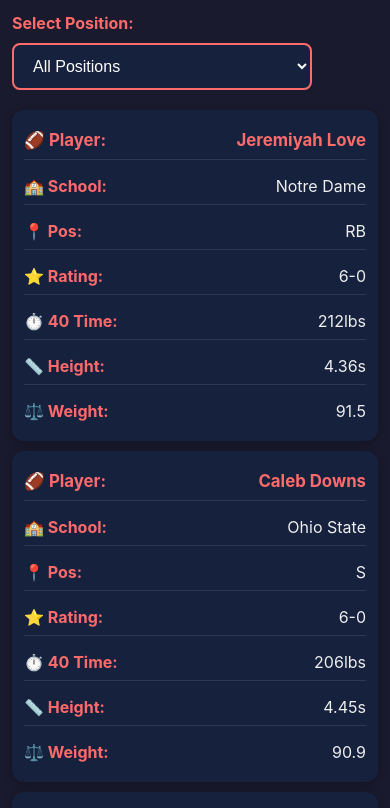
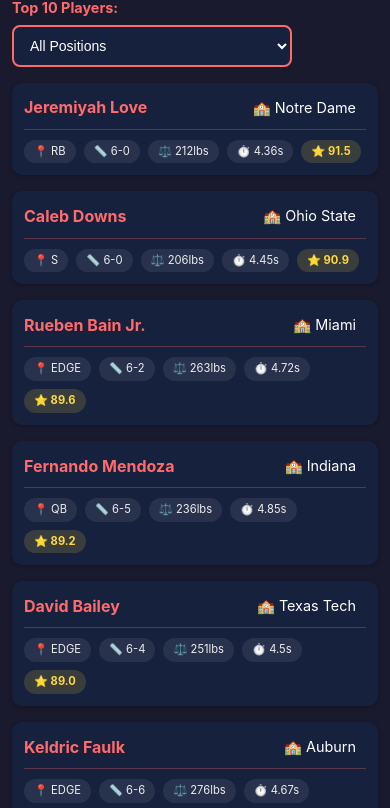
Before and after one commit to barroso2223/draftBoard2026, a plain HTML site: page index.html in a window 390 px wide. Shown: the part 57-865 px from the top of the page. Drawn offline with Linux system fonts and the light colour scheme.

Commit message:
FIX mobile view for optimized player list

```diff
--- a/app.js
+++ b/app.js
@@ -58,9 +58,9 @@ function renderTop10(position) {
         <div>Player</div>
         <div>School</div>
         <div>Pos</div>
-        <div>Height</div>
-        <div>Weight</div>
-        <div>40 Time</div>
+        <div>Ht</div>
+        <div>Wt</div>
+        <div>40</div>
         <div>Rating</div>
       </div>
     `;
@@ -70,9 +70,9 @@ function renderTop10(position) {
         <div>Player</div>
         <div>School</div>
         <div>Pos</div>
-        <div>Height</div>
-        <div>Weight</div>
-        <div>40 Time</div>
+        <div>Ht</div>
+        <div>Wt</div>
+        <div>40</div>
         <div>Rating</div>
       </div>
     `;
@@ -85,25 +85,62 @@ function renderTop10(position) {
 
 // Render player row (ALL vs position)
 function renderPlayer(p, mode) {
+  const score = p.combined_score || p.rating || p.score || 0;
+
   if (mode === "ALL") {
     return `<div class="playerRow">
-      <div class="name">${p.name}</div>
+      <!-- DESKTOP VERSION (visible on desktop only) -->
+      <div class="desktop-only">
+        <div class="player-name">${p.name}</div>
         <div>${p.school}</div>
         <div>${p.position}</div>
-      <div>${p.height}</div>
-      <div>${p.weight}lbs</div>
-      <div>${p.forty}s</div>
-      <div>${p.combined_score}</div>
+        <div>${p.height || "—"}</div>
+        <div>${p.weight || "—"}lbs</div>
+        <div>${p.forty || "—"}s</div>
+        <div class="rating-value">${score.toFixed(1)}</div>
+      </div>
+
+      <!-- MOBILE VERSION (visible on mobile only) -->
+      <div class="mobile-only">
+        <div class="mobile-name-row">
+          <span class="mobile-player-name">${p.name}</span>
+          <span class="mobile-school">🏫 ${p.school}</span>
+        </div>
+        <div class="mobile-stats">
+          <span class="mobile-chip">📍 ${p.position}</span>
+          <span class="mobile-chip">📏 ${p.height || "—"}</span>
+          <span class="mobile-chip">⚖️ ${p.weight || "—"}lbs</span>
+          <span class="mobile-chip">⏱️ ${p.forty || "—"}s</span>
+          <span class="mobile-chip rating">⭐ ${score.toFixed(1)}</span>
+        </div>
+      </div>
     </div>`;
   }
+
+  // Position-specific view
   return `<div class="playerRow">
-        <div class="name">${p.name}</div>
+    <div class="desktop-only">
+      <div class="player-name">${p.name}</div>
       <div>${p.school}</div>
       <div>${p.position}</div>
-      <div>${p.height}</div>
-      <div>${p.weight}lbs</div>
-        <div>${p.forty}s</div>
-        <div>${p.combined_score.toFixed(1)}</div>
+      <div>${p.height || "—"}</div>
+      <div>${p.weight || "—"}lbs</div>
+      <div>${p.forty || "—"}s</div>
+      <div class="rating-value">${score.toFixed(1)}</div>
+    </div>
+    <div class="mobile-only">
+      <div class="mobile-name-row">
+        <span class="mobile-player-name">${p.name}</span>
+        <span class="mobile-school">🏫 ${p.school}</span>
+      </div>
+      <div class="mobile-stats">
+        <span class="mobile-chip">📍 ${p.position}</span>
+        <span class="mobile-chip">📏 ${p.height || "—"}</span>
+        <span class="mobile-chip">⚖️ ${p.weight || "—"}lbs</span>
+        <span class="mobile-chip">⏱️ ${p.forty || "—"}s</span>
+        <span class="mobile-chip rating">⭐ ${score.toFixed(1)}</span>
+      </div>
+    </div>
   </div>`;
 }
 
--- a/index.html
+++ b/index.html
@@ -13,7 +13,7 @@
     <h1>2026 NFL Draft Tracker</h1>
 
     <!-- Dropdown to select position -->
-    <label for="positionSelect">Select Position:</label>
+    <label for="positionSelect">Top 10 Players:</label>
     <select id="positionSelect">
       <option value="ALL">All Positions</option>
       <option value="QB">QB</option>
--- a/styles.css
+++ b/styles.css
@@ -11,146 +11,226 @@ body {
     sans-serif;
   background: #1a1a2e;
   color: #eee;
-  padding: 20px;
-  line-height: 1.5;
+  padding: 16px;
+  line-height: 1.4;
 }
 
 h1 {
-  font-size: clamp(1.5rem, 5vw, 2.5rem);
+  font-size: 1.6rem;
   text-align: center;
-  margin-bottom: 20px;
+  margin-bottom: 16px;
   color: #ff6b6b;
 }
 
 h2 {
-  font-size: clamp(1.2rem, 4vw, 1.8rem);
-  margin: 20px 0 15px 0;
-  padding-bottom: 8px;
+  font-size: 1.3rem;
+  margin: 20px 0 12px 0;
+  padding-bottom: 6px;
   border-bottom: 2px solid #ff6b6b;
 }
 
-/* Dropdown styling */
+/* Dropdown */
 label {
   display: block;
   font-weight: bold;
-  margin-bottom: 8px;
+  margin-bottom: 6px;
   color: #ff6b6b;
+  font-size: 0.9rem;
 }
 
 #positionSelect {
   width: 100%;
-  max-width: 300px;
-  padding: 12px 15px;
-  font-size: 16px;
+  max-width: 280px;
+  padding: 10px 12px;
+  font-size: 14px;
   border: 2px solid #ff6b6b;
   border-radius: 8px;
   background: #16213e;
   color: white;
   cursor: pointer;
+  margin-bottom: 16px;
+}
+
+#top10List {
+  display: flex;
+  flex-direction: column;
+  gap: 8px;
   margin-bottom: 20px;
 }
 
-#positionSelect:hover {
-  background: #1f3460;
+/* Hide mobile elements on desktop by default */
+.mobile-only {
+  display: none;
 }
 
-/* Header row styling */
-.headerRow {
-  background: #0f3460;
-  border-radius: 12px 12px 0 0;
-  padding: 12px 15px;
-  display: grid;
-  gap: 12px;
-  font-weight: bold;
-  color: #ff6b6b;
-  border-bottom: 2px solid #ff6b6b;
-  margin-bottom: 5px;
+/* DESKTOP VIEW */
+@media (min-width: 769px) {
+  .desktop-only {
+    display: contents;
   }
 
-/* Player container */
-#top10List {
-  display: flex;
-  flex-direction: column;
-  gap: 10px;
-  margin-bottom: 30px;
+  .playerRow {
+    background: #16213e;
+    border-radius: 10px;
+    box-shadow: 0 1px 4px rgba(0, 0, 0, 0.3);
   }
 
-/* Player row styling */
-.playerRow {
-  background: #16213e;
-  border-radius: 12px;
-  padding: 15px;
+  .desktop-only {
     display: grid;
-  gap: 12px;
-  transition:
-    transform 0.2s,
-    box-shadow 0.2s;
-  box-shadow: 0 2px 8px rgba(0, 0, 0, 0.3);
+    grid-template-columns: 2fr 1.5fr 0.8fr 0.6fr 0.6fr 0.7fr 0.8fr;
+    align-items: center;
+    gap: 8px;
+    padding: 12px 15px;
   }
 
   .playerRow:hover {
     transform: translateY(-2px);
-  box-shadow: 0 4px 15px rgba(255, 107, 107, 0.2);
+    box-shadow: 0 4px 12px rgba(255, 107, 107, 0.2);
   }
 
-/* Desktop: ALL view - 8 columns */
-.headerRow:first-child,
-#top10List:has(.playerRow) .playerRow {
-  grid-template-columns: 2fr 1.5fr 0.8fr 0.8fr 0.8fr 0.8fr 0.8fr 0.8fr;
+  .headerRow {
+    background: #0f3460;
+    border-radius: 10px 10px 0 0;
+    padding: 10px 15px;
+    display: grid;
+    grid-template-columns: 2fr 1.5fr 0.8fr 0.6fr 0.6fr 0.7fr 0.8fr;
+    gap: 8px;
+    font-weight: bold;
+    color: #ff6b6b;
+    border-bottom: 2px solid #ff6b6b;
+    margin-bottom: 4px;
   }
 
-/* Position-specific view - 4 columns */
-.headerRow:not(:first-child),
-#top10List:has(.playerRow:not(:has(.position))) .playerRow {
-  grid-template-columns: 2fr 1.5fr 0.8fr 0.8fr;
+  .player-name {
+    font-weight: bold;
+    color: #ff6b6b;
   }
 
-/* Name styling */
-.name {
+  .rating-value {
+    font-weight: bold;
+    color: #ffd93d;
+  }
+}
+
+/* MOBILE VIEW */
+@media (max-width: 768px) {
+  body {
+    padding: 12px;
+  }
+
+  h1 {
+    font-size: 1.4rem;
+    margin-bottom: 12px;
+  }
+
+  h2 {
+    font-size: 1.2rem;
+    margin: 16px 0 10px 0;
+  }
+
+  .headerRow {
+    display: none;
+  }
+
+  .desktop-only {
+    display: none;
+  }
+
+  .mobile-only {
+    display: block;
+  }
+
+  .playerRow {
+    background: #16213e;
+    border-radius: 10px;
+    padding: 12px;
+    margin-bottom: 8px;
+    box-shadow: 0 1px 4px rgba(0, 0, 0, 0.3);
+  }
+
+  /* Name + School row */
+  .mobile-name-row {
+    display: flex;
+    justify-content: space-between;
+    align-items: center;
+    margin-bottom: 10px;
+    padding-bottom: 8px;
+    border-bottom: 1px solid rgba(255, 107, 107, 0.3);
+  }
+
+  .mobile-player-name {
+    font-size: 1rem;
     font-weight: bold;
     color: #ff6b6b;
-  font-size: 1.05rem;
-  word-break: break-word;
-  overflow-wrap: break-word;
   }
 
-/* Individual stat cells */
-.playerRow > div,
-.headerRow > div {
-  word-break: break-word;
-  overflow-wrap: break-word;
+  .mobile-school {
+    font-size: .9rem;
+    color: white;
+    padding: 3px 10px;
+    border-radius: 20px;
   }
 
-/* Forty time special styling */
-.playerRow > div:has(40),
-.playerRow > div:nth-child(5) {
-  font-family: monospace;
+  /* Stats chips grid */
+  .mobile-stats {
+    display: flex;
+    flex-wrap: wrap;
+    gap: 8px;
+    align-items: center;
+  }
+
+  .mobile-chip {
+    display: inline-flex;
+    align-items: center;
+    gap: 4px;
+    font-size: 0.7rem;
+    padding: 4px 10px;
+    background: rgba(255, 255, 255, 0.08);
+    border-radius: 20px;
+  }
+
+  .mobile-chip.rating {
+    background: rgba(255, 217, 61, 0.15);
+    color: #ffd93d;
     font-weight: bold;
-  color: #ffd93d;
+  }
+}
+
+/* Tablet view */
+@media (min-width: 769px) and (max-width: 1024px) {
+  .desktop-only {
+    grid-template-columns: 1.8fr 1.3fr 0.7fr 0.6fr 0.6fr 0.7fr 0.8fr;
+    gap: 6px;
+    font-size: 0.85rem;
+  }
+
+  .headerRow {
+    grid-template-columns: 1.8fr 1.3fr 0.7fr 0.6fr 0.6fr 0.7fr 0.8fr;
+  }
 }
 
 /* Draft Board and Team Grades */
 #draftBoard,
 #teamGrades {
   background: #16213e;
-  border-radius: 12px;
-  padding: 20px;
+  border-radius: 10px;
+  padding: 16px;
   margin-top: 10px;
-  min-height: 100px;
+  min-height: 80px;
   text-align: center;
   color: #aaa;
+  font-size: 0.9rem;
 }
 
-/* On the clock banner */
 #onClock {
   background: #ff6b6b;
   color: #1a1a2e;
-  padding: 15px;
-  border-radius: 12px;
+  padding: 12px;
+  border-radius: 10px;
   text-align: center;
   font-weight: bold;
-  font-size: 1.2rem;
-  margin: 20px 0;
+  font-size: 1rem;
+  margin: 16px 0;
   display: none;
 }
 
@@ -158,132 +238,9 @@ label {
   display: block;
 }
 
-/* Mobile responsive */
-@media (max-width: 768px) {
-  body {
-    padding: 12px;
-  }
-
-  /* Stack everything vertically on mobile */
-  .headerRow,
-  .playerRow {
-    display: flex !important;
-    flex-direction: column;
-    gap: 8px;
-    padding: 12px;
-  }
-
-  .headerRow {
-    display: none !important; /* Hide headers on mobile */
-  }
-
-  /* Add labels to each field on mobile */
-  .playerRow > div {
-    display: flex;
-    justify-content: space-between;
-    align-items: center;
-    padding: 6px 0;
-    border-bottom: 1px solid rgba(255, 255, 255, 0.1);
-  }
-
-  .playerRow > div:last-child {
-    border-bottom: none;
-  }
-
-  /* Add labels for mobile */
-  .playerRow > div:first-child::before {
-    content: "🏈 Player: ";
-    font-weight: bold;
-    color: #ff6b6b;
-  }
-
-  .playerRow > div:nth-child(2)::before {
-    content: "🏫 School: ";
-    font-weight: bold;
-    color: #ff6b6b;
-  }
-
-  .playerRow > div:nth-child(3)::before {
-    content: "📍 Pos: ";
-    font-weight: bold;
-    color: #ff6b6b;
-  }
-
-  .playerRow > div:nth-child(4)::before {
-    content: "⭐ Rating: ";
-    font-weight: bold;
-    color: #ff6b6b;
-  }
-
-  .playerRow > div:nth-child(5)::before {
-    content: "⏱️ 40 Time: ";
-    font-weight: bold;
-    color: #ff6b6b;
-  }
-
-  .playerRow > div:nth-child(6)::before {
-    content: "📏 Height: ";
-    font-weight: bold;
-    color: #ff6b6b;
-  }
-
-  .playerRow > div:nth-child(7)::before {
-    content: "⚖️ Weight: ";
-    font-weight: bold;
-    color: #ff6b6b;
-  }
-
-  .playerRow > div:nth-child(8)::before {
-    content: "📊 Rank: ";
-    font-weight: bold;
-    color: #ff6b6b;
-  }
-
-  /* Position-specific view labels on mobile */
-  #top10List:has(.playerRow:not(:has(.position)))
-    .playerRow
-    > div:nth-child(3)::before {
-    content: "📈 Score: ";
-  }
-}
-
-/* Tablet view */
-@media (min-width: 769px) and (max-width: 1024px) {
-  .headerRow,
-  .playerRow {
-    grid-template-columns: repeat(4, 1fr) !important;
-    gap: 10px;
-  }
-
-  .headerRow > div:first-child,
-  .playerRow .name {
-    grid-column: span 1;
-  }
-
-  /* Hide some columns on tablet for better fit */
-  .headerRow > div:nth-child(6),
-  .headerRow > div:nth-child(7),
-  .playerRow > div:nth-child(6),
-  .playerRow > div:nth-child(7) {
-    display: none;
-  }
-}
-
-/* Desktop fine-tuning */
-@media (min-width: 1025px) {
-  .playerRow {
-    align-items: center;
-  }
-
-  .playerRow .name {
-    font-size: 1.1rem;
-  }
-}
-
-/* Scrollbar styling */
 ::-webkit-scrollbar {
-  width: 8px;
-  height: 8px;
+  width: 6px;
+  height: 6px;
 }
 
 ::-webkit-scrollbar-track {
@@ -295,7 +252,3 @@ label {
   background: #ff6b6b;
   border-radius: 10px;
 }
-
-::-webkit-scrollbar-thumb:hover {
-  background: #ff5252;
-}
```
Lines whose indentation alone changed are shown as unchanged.
